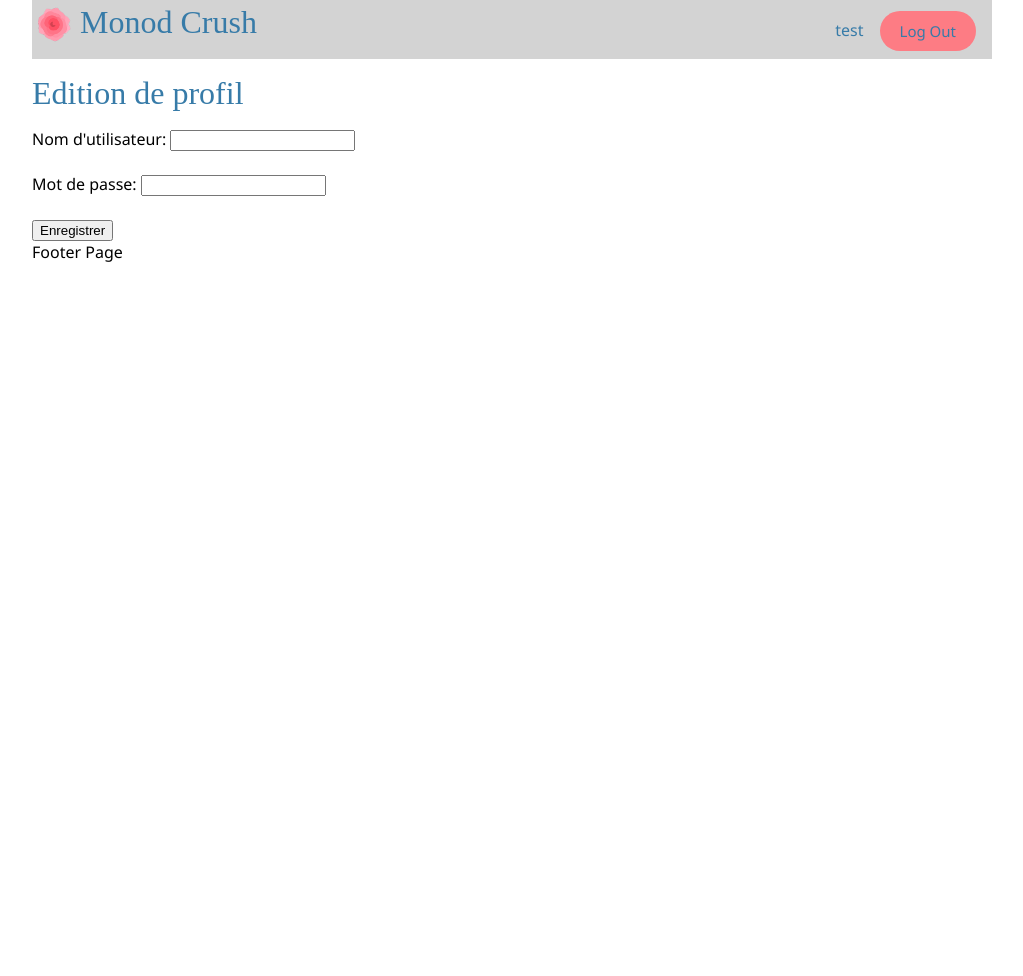
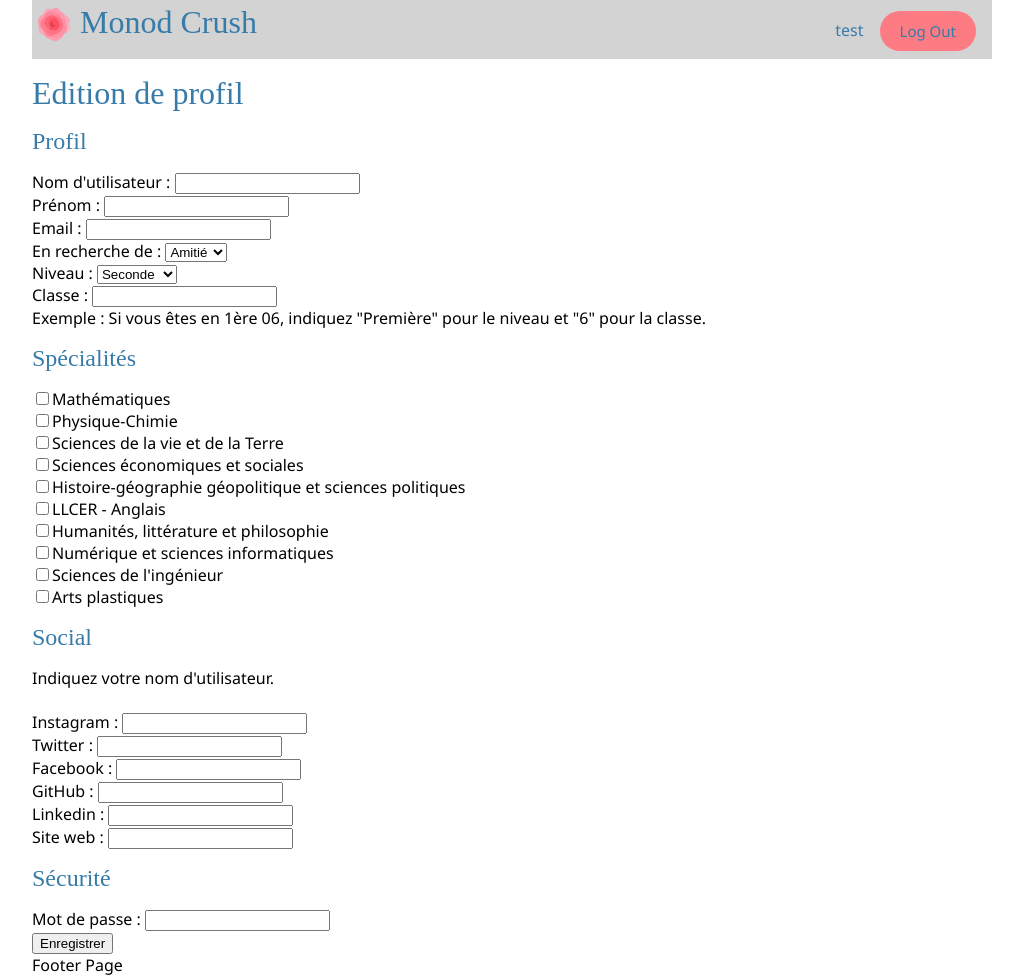
Before and after one commit to BenoitPrmt/Monod-Crush, a Flask app: page /user/test/edit in a window 1280 px wide. Shown: the whole page, without its empty margins (128-1151 px from the left). Before the commit the page ends 262 px from the top, so only its background shows below. Run offline with Flask 2, Linux system fonts and the light colour scheme; the visitor is signed in with stand-in values (Sample User, id 1); data comes from the database, SQL or seed files in the repository.

Commit message:
Add edit profile fields

```diff
--- a/flaskr/templates/base.html
+++ b/flaskr/templates/base.html
@@ -14,7 +14,7 @@
     <link rel="shortcut icon" href="{{ url_for('static', filename='favicon.ico') }}">
 
     <!-- title -->
-    <title>{% block title %}{% endblock %} - Flaskr</title>
+    <title>{% block title %}{% endblock %} - MonodCrush</title>
 
     {% block head %}{% endblock %}
 </head>
--- a/flaskr/templates/user/edit.html
+++ b/flaskr/templates/user/edit.html
@@ -7,10 +7,46 @@
 <section>
     <form method="post">
 
-        <label>Nom d'utilisateur:</label>
-        <input type="text" id="username" name="username"><br><br>
-        <label>Mot de passe:</label>
-        <input type="password" id="password" name="password"><br><br>
+        <h1>Profil</h1>
+        <label>Nom d'utilisateur</label> : <input type="text" name="username" /><br>
+        <label>Prénom</label> : <input type="text" name="firstName" /><br>
+        <label>Email</label> : <input type="text" name="email" /><br>
+        <label>En recherche de</label> : <select name="inSearchFor" id="inSearchFor">
+            <option value="2">Amitié</option>
+            <option value="1">Amour</option>
+        </select><br>
+        <label>Niveau</label> : <select name="class_level" id="class_level">
+            <option value="2">Seconde</option>
+            <option value="1">Première</option>
+            <option value="0">Terminale</option>
+        </select><br>
+        <label>Classe</label> : <input type="number" name="class_number"/><br>
+        <p>Exemple : Si vous êtes en 1ère 06, indiquez "Première" pour le niveau et "6" pour la classe.</p>
+
+        <h1>Spécialités</h1>
+        <input type="checkbox" name="MATHS"><label>Mathématiques</label><br>
+        <input type="checkbox" name="PC"><label>Physique-Chimie</label><br>
+        <input type="checkbox" name="SVT"><label>Sciences de la vie et de la Terre</label><br>
+        <input type="checkbox" name="SES"><label>Sciences économiques et sociales</label><br>
+        <input type="checkbox" name="HGGSP"><label>Histoire-géographie géopolitique et sciences politiques</label><br>
+        <input type="checkbox" name="LLCER "><label>LLCER - Anglais</label><br>
+        <input type="checkbox" name="HLP"><label>Humanités, littérature et philosophie</label><br>
+        <input type="checkbox" name="NSI"><label>Numérique et sciences informatiques</label><br>
+        <input type="checkbox" name="SI"><label>Sciences de l'ingénieur</label><br>
+        <input type="checkbox" name="AP"><label>Arts plastiques</label><br>
+
+
+        <h1>Social</h1>
+        <p>Indiquez votre nom d'utilisateur.</p><br>
+        <label>Instagram</label> : <input type="text" name="instagram" /><br>
+        <label>Twitter</label> : <input type="text" name="twitter" /><br>
+        <label>Facebook</label> : <input type="text" name="facebook" /><br>
+        <label>GitHub</label> : <input type="text" name="github" /><br>
+        <label>Linkedin</label> : <input type="text" name="linkedin" /><br>
+        <label>Site web</label> : <input type="text" name="website" /><br>
+
+        <h1>Sécurité</h1>
+        <label>Mot de passe</label> : <input type="password" name="password" /><br>
         <input type="submit" value="Enregistrer">
     </form>
 </section>
--- a/flaskr/templates/user/profile.html
+++ b/flaskr/templates/user/profile.html
@@ -4,6 +4,6 @@
 
 {% block content %}
 <h1>Profil</h1>
-<a class="button" href="{{ url_for('user.edit', username=username) }}">Editer mon profil</a>
+<a class="button" href="{{ url_for('user.edit', username=username) }}">Editer mon profil</a><br><br>
 
 {% endblock %}
```
